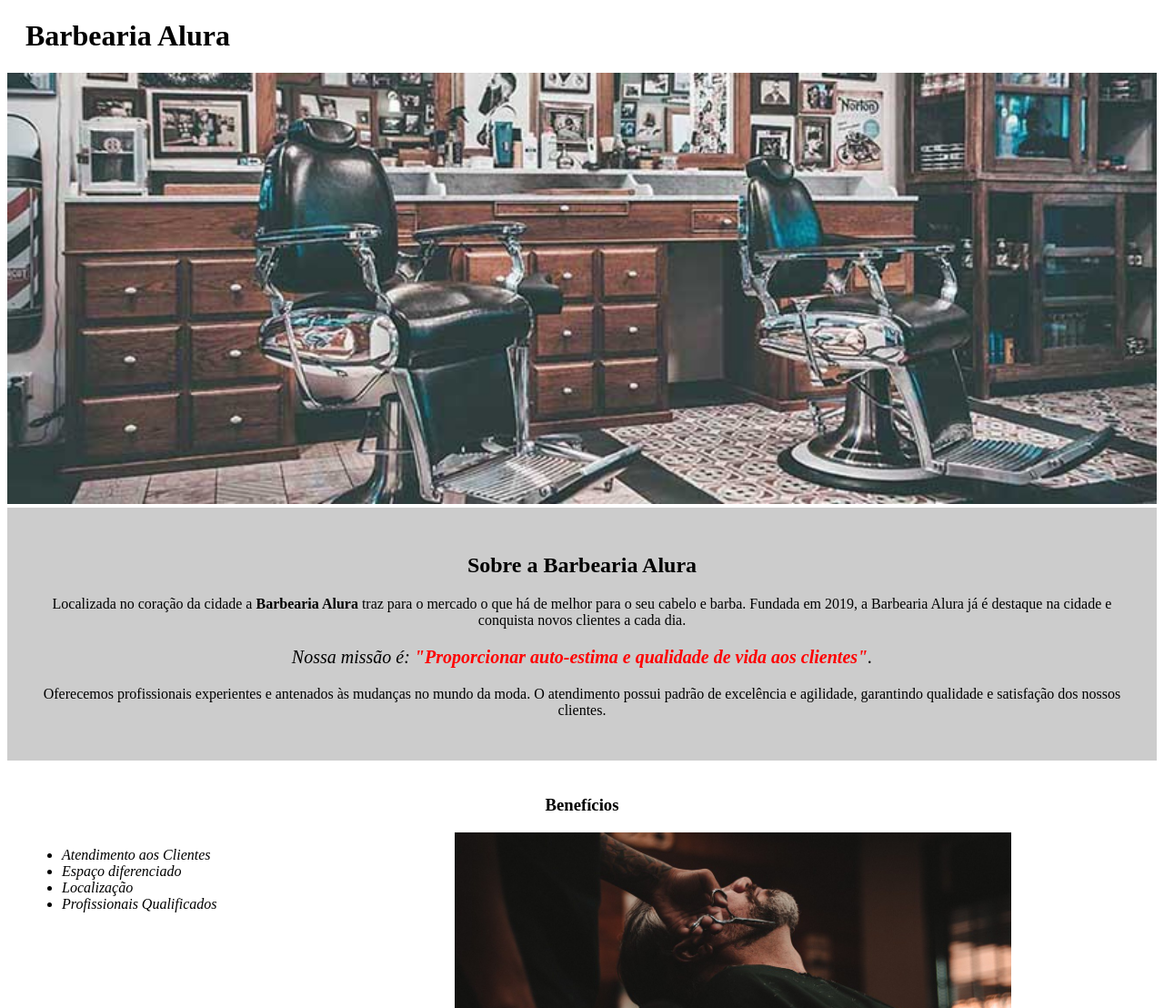
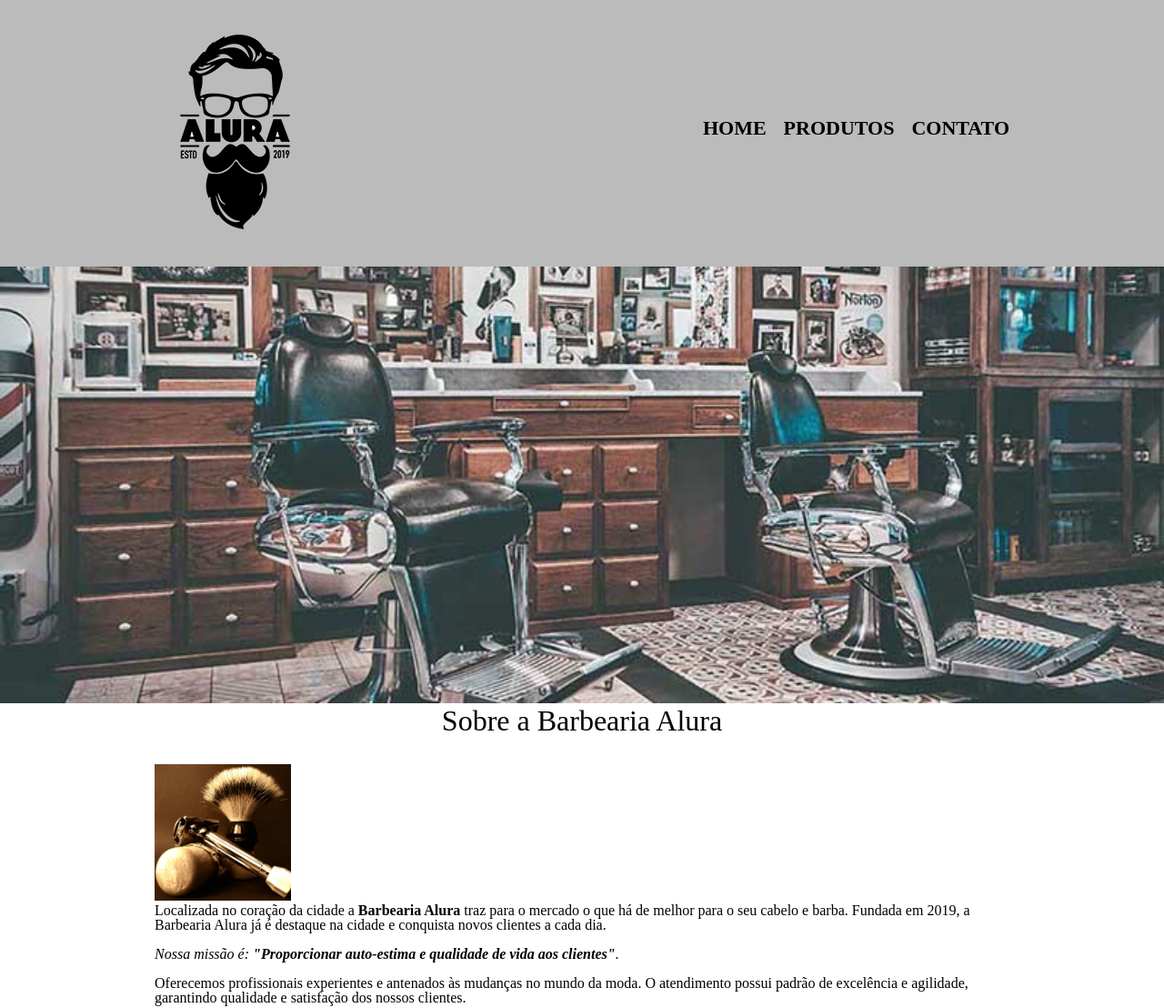
Before and after one commit to Gabrieltggv/-alura_-vue.js_-training, a plain HTML site: page class2/index.html in a window 1280 px wide. Shown: the top 1108 px of the page at 91% size. Drawn offline with Linux system fonts and the light colour scheme.

Commit message:
Recreated the index pageCreated app images

```diff
--- a/class2/index.html
+++ b/class2/index.html
@@ -3,26 +3,40 @@
 	<head>
 		<meta charset="UTF-8">
 		<title>Barbearia Alura</title>
-		<link rel="stylesheet" href="style-home.css">
+		<link rel="stylesheet" href="reset.css">
+    	<link rel="stylesheet" href="style.css">
 	</head>
 
 	<body>
 		<header>
-			<h1 class="titulo-principal">Barbearia Alura</h1>
+			<div class="caixa">
+				<h1><img src="logo.png" alt="Logo da Barbearia Alura"></h1>
+
+				<nav>
+					<ul>
+						<li><a href="index.html">Home</a></li>
+						<li><a href="produtos.html">Produtos</a></li>
+						<li><a href="contato.html">Contato</a></li>
+					</ul>
+				</nav>
+			</div>
 		</header>
-		<img id="banner" src="banner.jpg">
-		<div class="principal">
-			<h2 class="titulo-centralizado">Sobre a Barbearia Alura</h2>
+		<img class="banner" src="banner.jpg">
+		<main>
+			<section class="principal">
+				<h2 class="titulo-principal">Sobre a Barbearia Alura</h2>
+
+				<img class="utensilios" src="utensilios.jpg" alt="Utensilios de um barbeiro">
 
 				<p>Localizada no coração da cidade a <strong>Barbearia Alura</strong> traz para o mercado o que há de melhor para o seu cabelo e barba. Fundada em 2019, a Barbearia Alura já é destaque na cidade e conquista novos clientes a cada dia.</p>
 
 				<p id="missao"><em>Nossa missão é: <strong>"Proporcionar auto-estima e qualidade de vida aos clientes"</strong>.</em></p>
 
 				<p>Oferecemos profissionais experientes e antenados às mudanças no mundo da moda. O atendimento possui padrão de excelência e agilidade, garantindo qualidade e satisfação dos nossos clientes.</p>
-		</div>
+			</section>
 
-		<div class="beneficios">
-			<h3 class="titulo-centralizado">Benefícios</h3>
+			<section class="beneficios">
+				<h3 class="titulo-principal">Benefícios</h3>
 
 				<ul>
 					<li class="itens">Atendimento aos Clientes</li>
@@ -32,6 +46,11 @@
 				</ul>
 
 				<img src="beneficios.jpg" class="imagembeneficios">
-		</div>
+			</section>
+		</main>
+		<footer>
+			<img src="logo-branco.png">
+			<p class="copyright">&copy; Copyright Barbearia Alura - 2019</p>
+		</footer>
 	</body>
 </html>
--- a/class2/style.css
+++ b/class2/style.css
@@ -147,3 +147,33 @@ td, th {
     border: 1px solid #000000;
     padding: 8px 15px;
 }
+
+.banner {
+	width: 100%;
+}
+
+.titulo-principal {
+	text-align: center;
+	font-size: 2em;
+	margin: 0 0 1em;
+}
+
+.principal p {
+	margin: 0 0 1em;
+}
+
+.principal strong {
+	font-weight: bold;
+}
+
+.principal em {
+	font-style: italic;
+}
+
+.imagembeneficios {
+	width: 60%;
+}
+
+.utensilios {
+	width: 150px;
+}
```
Also changed, not shown: class2/index3.html (added, +37 -0 lines), class2/utensilios.jpg (added). Lines whose indentation alone changed are shown as unchanged.
